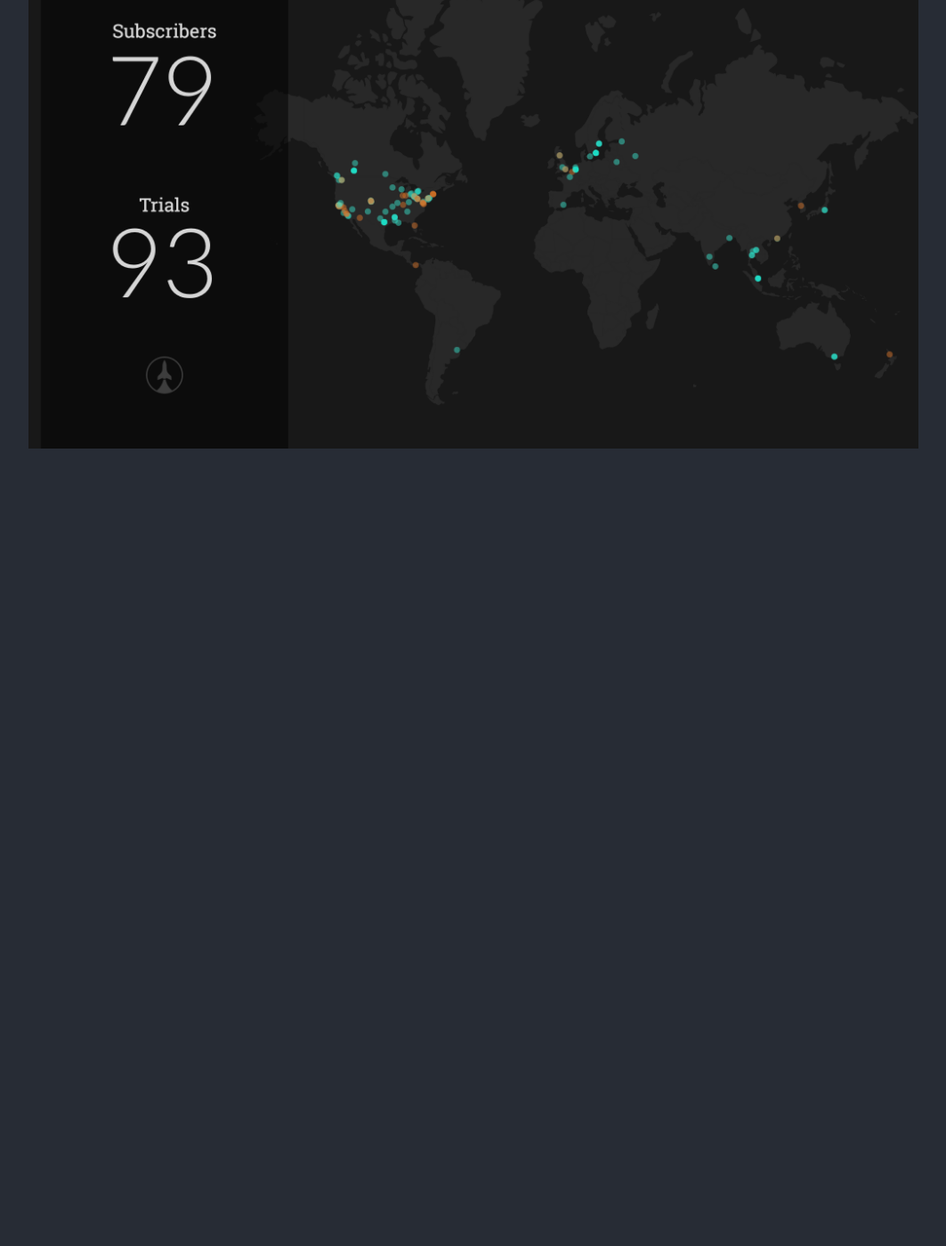
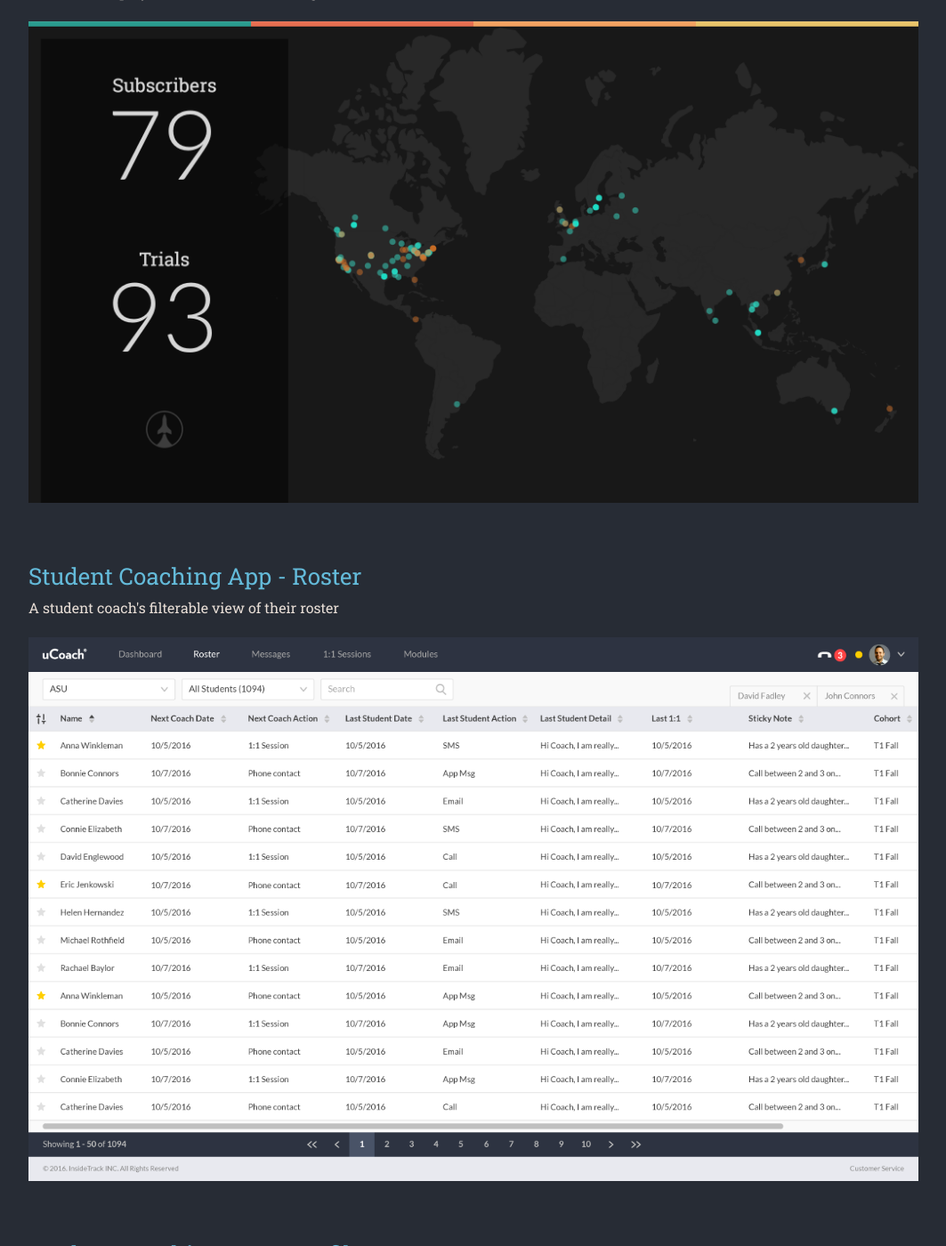
Before and after one commit to corygrunk/corygrunk.com, a Jekyll site: the page built from examples.html, in a window 1280 px wide and 1400 px high, scrolled down 6169 px. Shown: the whole window at 89% size, without its empty margins (108-1171 px from the left). Built offline with Jekyll 4.4.1, drawn with Linux system fonts in a browser that asks for light colours; some web fonts are replaced; before the commit the page ends 6753 px from its top, so only the background shows below that; some of the changed text lies outside the part shown.

Commit message:
Adding images and new font

```diff
--- /dev/null
+++ b/_includes/head-example.html
@@ -0,0 +1,17 @@
+<head>
+  <meta charset="utf-8">
+  <meta http-equiv="X-UA-Compatible" content="IE=edge">
+  <meta name="viewport" content="width=device-width, initial-scale=1">
+
+  <title>{% if page.title %}{{ page.title | escape }}{% else %}{{ site.title | escape }}{% endif %}</title>
+  <meta name="description" content="{{ page.excerpt | default: site.description | strip_html | normalize_whitespace | truncate: 160 | escape }}">
+
+  <link href="https://fonts.googleapis.com/css?family=Roboto+Slab:400,700" rel="stylesheet">
+  <link rel="stylesheet" href="{{ "/assets/main.css" | relative_url }}?{{site.time | date: '%s%N'}}">
+  <link rel="canonical" href="{{ page.url | replace:'index.html','' | absolute_url }}">
+  <link rel="alternate" type="application/rss+xml" title="{{ site.title | escape }}" href="{{ "/feed.xml" | relative_url }}">
+
+  {% if jekyll.environment == 'production' and site.google_analytics %}
+  {% include google-analytics.html %}
+  {% endif %}
+</head>
--- a/_layouts/examples.html
+++ b/_layouts/examples.html
@@ -1,7 +1,7 @@
 <!DOCTYPE html>
 <html lang="{{ page.lang | default: site.lang | default: "en" }}">
 
-  {% include head.html %}
+  {% include head-example.html %}
 
   <body class="examples">
 
--- a/_sass/_examples.scss
+++ b/_sass/_examples.scss
@@ -1,6 +1,5 @@
 body.examples {
   padding: 0;
-
   .examples {
     text-align: center;
     padding: 20px;
@@ -11,12 +10,15 @@
         color: #64BBDA;
         margin: 20px 0 0 0;
         text-align: left;
-        font-size: 24px;
+        font-size: 26px;
+        font-family: 'Roboto Slab', serif;
       }
       p {
         color: #E8DED6;
         margin: 0 0 20px 0;
         text-align: left;
+        font-family: 'Roboto Slab', serif;
+        font-size: 16px;
       }
       img {
 
--- a/examples.html
+++ b/examples.html
@@ -60,4 +60,16 @@
     <img src="/img-examples/status-board@2x.png" />
   </div>
 
+  <div class="entry">
+    <h3>Student Coaching App - Roster</h3>
+    <p>A student coach's filterable view of their roster</p>
+    <img src="/img-examples/itk-roster.png" />
+  </div>
+
+  <div class="entry">
+    <h3>Student Coaching App - Profile</h3>
+    <p>A student's profile showing their engagement and risk</p>
+    <img src="/img-examples/itk-profile.png" />
+  </div>
+
 </div>
```
Also changed, not shown: img-examples/itk-profile.png (added), img-examples/itk-roster.png (added), img-examples/mobile.png, img-examples/mobile@2x.png, 9 other files.
